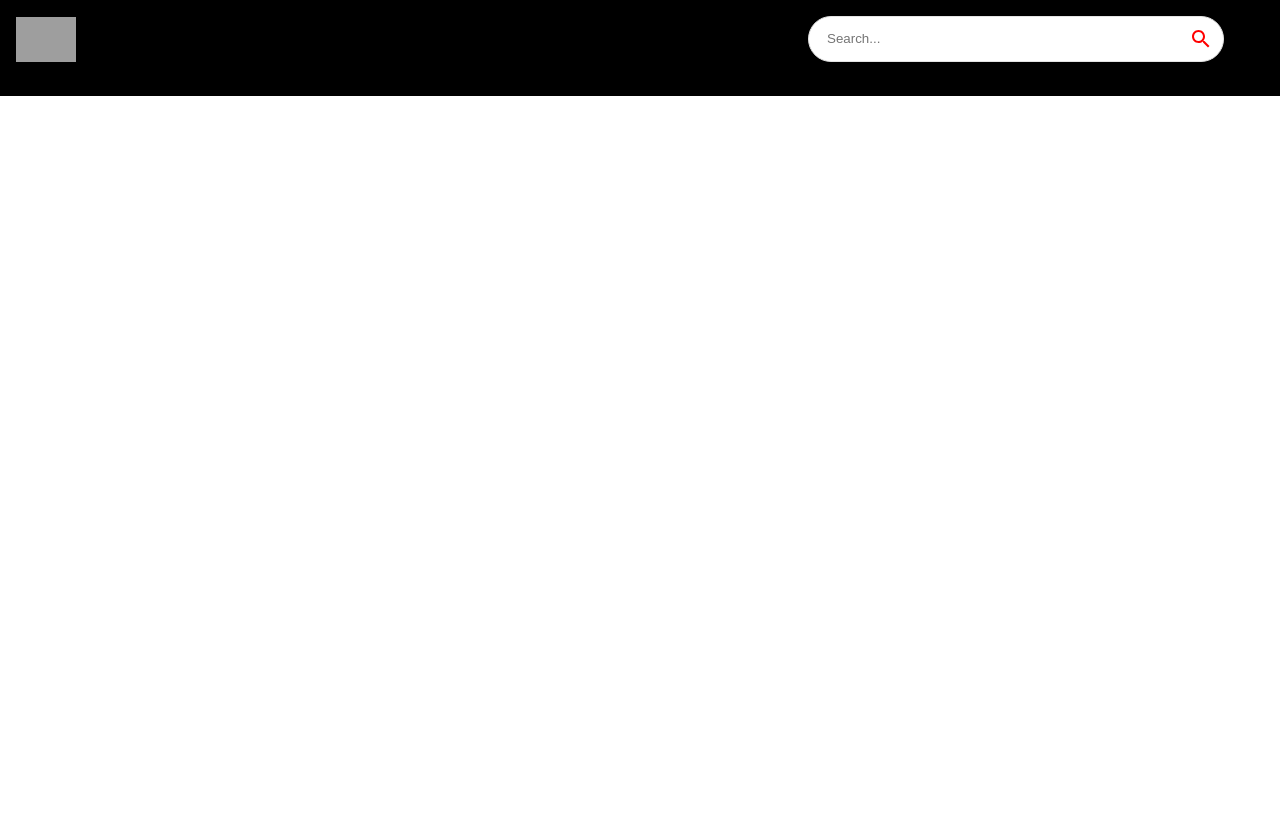
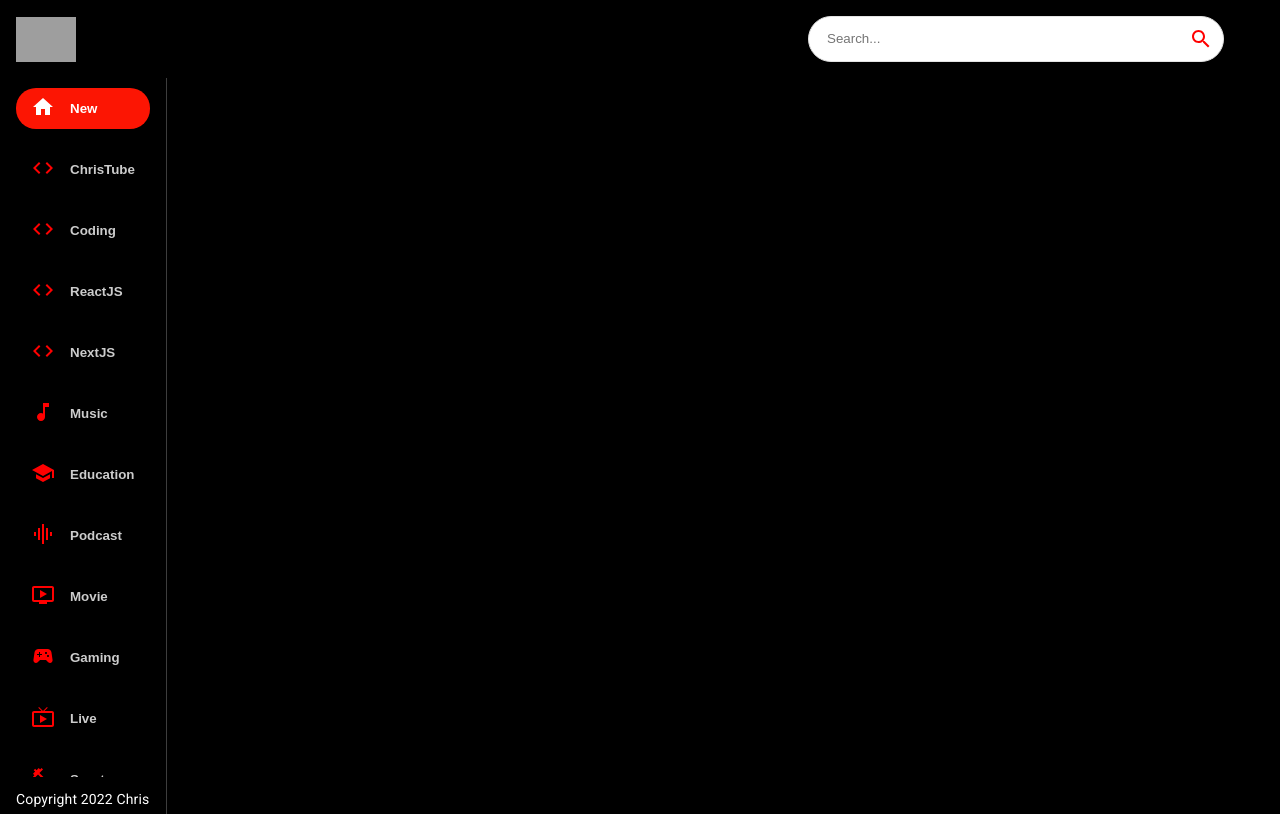
Before and after one commit to Chris-55/YoutubeClone, a React (Create React App) app: page / in a window 1280 px wide. Built offline with nearby package versions, Linux system fonts and the light colour scheme; grey boxes are pictures that could not be loaded.

Commit message:
Created sidebar

```diff
--- a/src/components/Feed.jsx
+++ b/src/components/Feed.jsx
@@ -1,10 +1,20 @@
-import React from 'react';
+import { useState, useEffect } from 'react';
+import { Box, Stack, Typography } from '@mui/material';
+import { Sidebar } from './index';
 
 const Feed = () => {
     return (
-        <div>
-            Feed
-        </div>
+        <Stack sx={{ flexDirection: { sx: "column", md: "row"} }}>
+            <Box sx={{ height: {sx: 'auto', md:
+            '92vh'},
+            borderRight : '1px solid #3d3d3d', px: { sx: 0, md: 2}}}>
+                <Sidebar />
+
+                <Typography classNAme="copyright" variant="body2" sx={{ mt: 1.5, color: '#fff'}}>
+                    Copyright 2022 Chris
+                </Typography>
+            </Box>
+        </Stack>
     )
 }
 
--- /dev/null
+++ b/src/components/Sidebar.jsx
@@ -0,0 +1,31 @@
+import { Stack } from '@mui/material';
+import { categories } from '../utils/constants';
+
+const selectedCategory = 'New';
+
+const Sidebar = () => (
+        <Stack
+            direction="row"
+            sx={{
+                overflowY: 'auto',
+                height: { sx: 'auto', md: '95%' },
+                flexDirection: { md: 'column '},
+            }}
+        >
+            {categories.map((category) => (
+                <button
+                    className="category-btn"
+                    style={{
+                        backgroundColor: category.name === selectedCategory && '#FC1503', color: 'white'
+                    }}
+                    key={category.name}
+                >
+                    <span style={{ color: category.name === selectedCategory ? 'white' : 'red', marginRight: '15px' }}>{category.icon}</span>
+                    <span style={{ opacity: category.name === selectedCategory ? '1' : '0.8'}}>{category.name}</span>
+                </button>
+            ))}
+        </Stack>
+
+)
+
+export default Sidebar
--- a/src/components/index.js
+++ b/src/components/index.js
@@ -4,3 +4,4 @@
 export { default as SearchFeed} from './SearchFeed';
 export { default as VideoDetail} from './VideoDetail';
 export { default as SearchBar} from './SearchBar';
+export { default as Sidebar} from './Sidebar.jsx';
--- a/src/utils/constants.js
+++ b/src/utils/constants.js
@@ -16,7 +16,7 @@
 
 export const categories = [
   { name: 'New', icon: <HomeIcon />, },
-  { name: 'JS Mastery', icon: <CodeIcon />, },
+  { name: 'ChrisTube', icon: <CodeIcon />, },
   { name: 'Coding', icon: <CodeIcon />, },
   { name: 'ReactJS', icon: <CodeIcon />, },
   { name: 'NextJS', icon: <CodeIcon />, },
```
